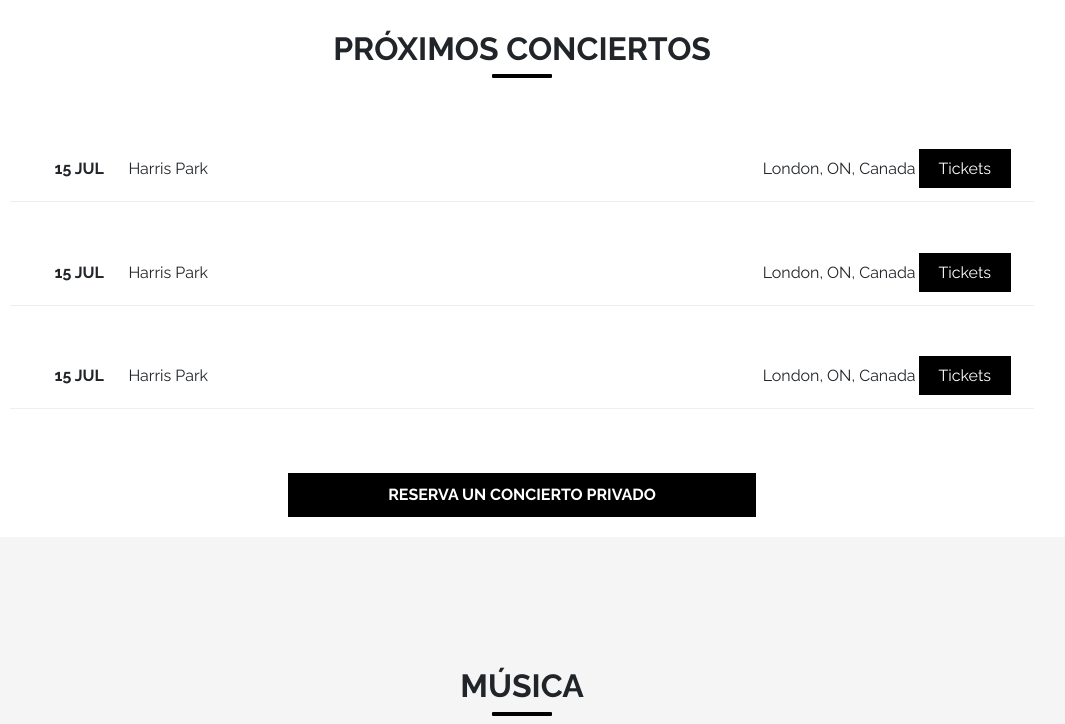
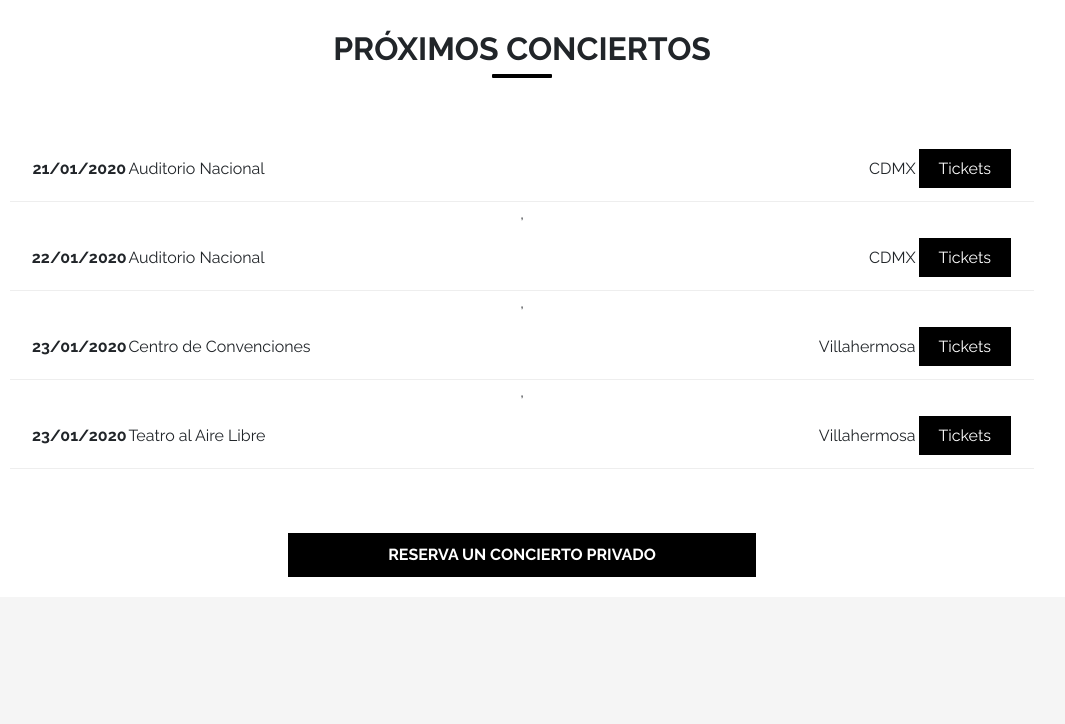
Before and after one commit to DanielCornelio/lasitud, a plain HTML site: page index.html in a window 1280 px wide. Shown: the part 900-1624 px from the top of the page, without its empty margins (118-1183 px from the left). Drawn offline with nearby package versions, Linux system fonts and the light colour scheme.

Commit message:
aagregando js al proyecto

```diff
--- a/index.html
+++ b/index.html
@@ -68,8 +68,8 @@
     </header>
     <section id="conciertos" class="text-center ">
       <h2 class="seccion__titulo">Próximos Conciertos</h2>
-      <div class="conciertos__item">
-        <div class="tour__date">
+      <div id="conciertos__item" class="conciertos__item">
+        <!-- <div class="tour__date">
           <div class="date">
             15 Jul
           </div>
@@ -101,7 +101,7 @@
             </div>
             <div class="buttons"><a href="#">Tickets</a>
           </div>
-        </div>
+        </div> -->
       </div>
       <button class="reserva">Reserva un concierto privado</button>
     </section>
@@ -222,7 +222,7 @@
   <script src="https://cdn.jsdelivr.net/npm/bootstrap@4.5.3/dist/js/bootstrap.min.js"
     integrity="sha384-w1Q4orYjBQndcko6MimVbzY0tgp4pWB4lZ7lr30WKz0vr/aWKhXdBNmNb5D92v7s" crossorigin="anonymous">
   </script>
-
+  <script src="js/main.js"></script>
 </body>
 
 </html>
--- /dev/null
+++ b/js/main.js
@@ -0,0 +1,37 @@
+let presentaciones = [
+    {
+        id: 1,
+        date: '21/01/2020',
+        place: 'Auditorio Nacional',
+        city: 'CDMX'
+    },
+    {
+        id: 2,
+        date: '22/01/2020',
+        place: 'Auditorio Nacional',
+        city: 'CDMX'
+    },
+    {
+        id: 3,
+        date: '23/01/2020',
+        place: 'Centro de Convenciones',
+        city: 'Villahermosa'
+    },
+    {
+        id: 4,
+        date: '23/01/2020',
+        place: 'Teatro al Aire Libre',
+        city: 'Villahermosa'
+    },
+]
+
+let participacion = presentaciones.map(p =>
+    `<div class="tour__date">
+        <div class="date">${p.date}</div>
+        <div class="presentation"><div class="place">${p.place}</div>
+        <div class="city">${p.city}</div></div>
+      <div class="buttons"><a href="#">Tickets</a></div>
+  </div>`
+)
+var content = document.getElementById("conciertos__item")
+content.innerHTML = participacion
--- a/scss/_conciertos.scss
+++ b/scss/_conciertos.scss
@@ -7,7 +7,7 @@
             display: flex;
             border-bottom: 1px solid #eee;
             padding: 20px;
-            margin: 3% 10%;
+            margin: 0% 10%;
 
             .date {
                 font-weight: 700;
```
Also changed, not shown: output.css.
